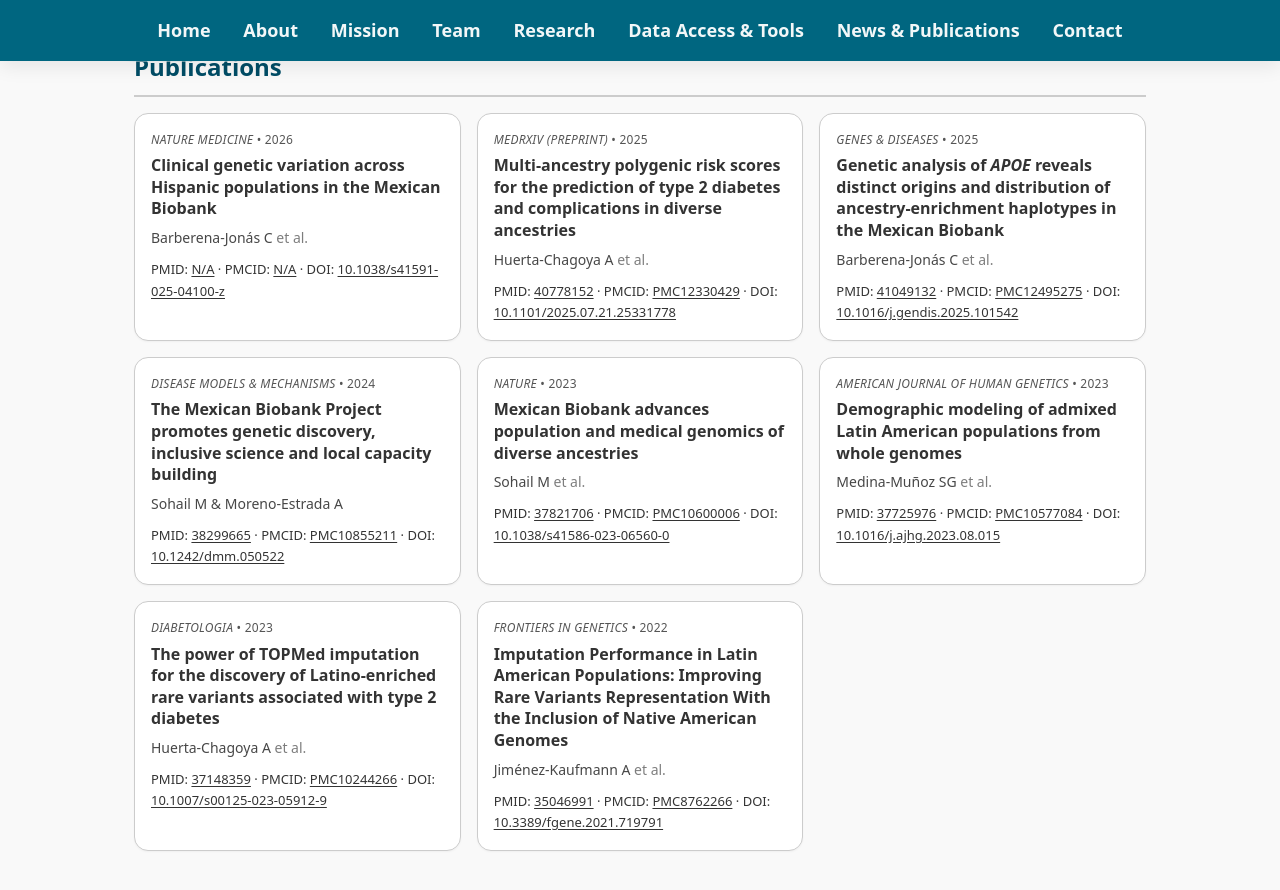
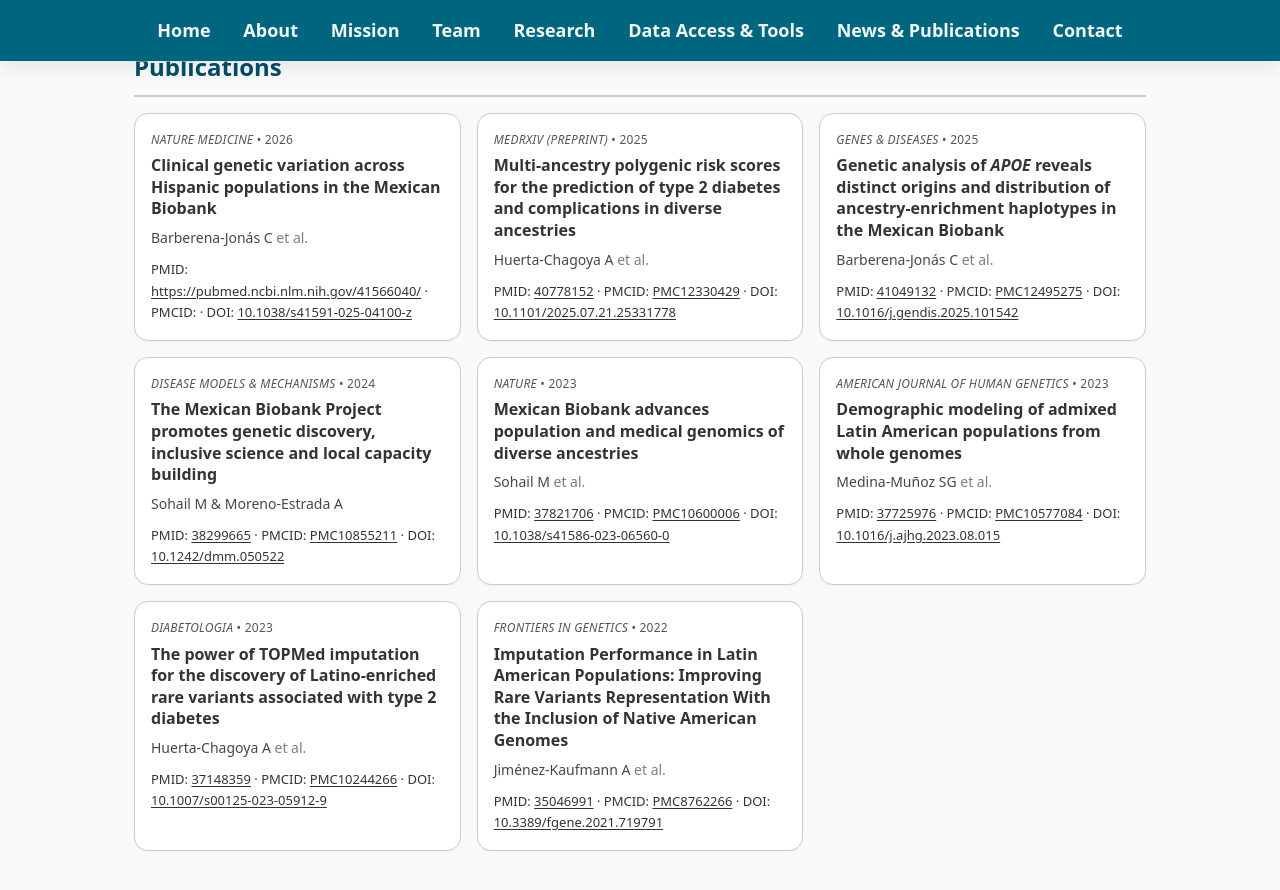
Before and after one commit to morenolab/MexicanBiobank_webpage, a Jekyll site: the page built from pages/news_publications.md, in a window 1280 px wide and 900 px high, scrolled down 971 px. Shown: the top 890 px of the window. Built offline with Jekyll 4.4.1, drawn with Linux system fonts in a browser that asks for light colours; some of the changed lines change nothing that is shown.

Commit message:
Update PMID link in news_publications.md
Updated PMID link to point to the correct PubMed entry.

```diff
--- a/pages/news_publications.md
+++ b/pages/news_publications.md
@@ -147,8 +147,8 @@
           </h3>
           <div class="pub-authors">Barberena-Jonás C <span aria-hidden="true" style="opacity:.7">et&nbsp;al.</span></div>
           <div class="pub-ids">
-            PMID: <a href="">N/A</a> ·
-            PMCID: <a href="">N/A</a> ·
+            PMID: <a href="">https://pubmed.ncbi.nlm.nih.gov/41566040/</a> ·
+            PMCID: <a href=""></a> ·
             DOI: <a href="https://doi.org/10.1038/s41591-025-04100-z">10.1038/s41591-025-04100-z</a>
           </div>
         </article>
```
